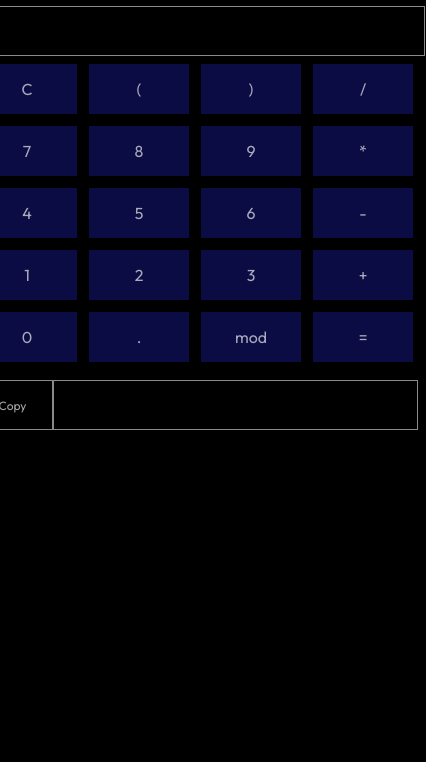
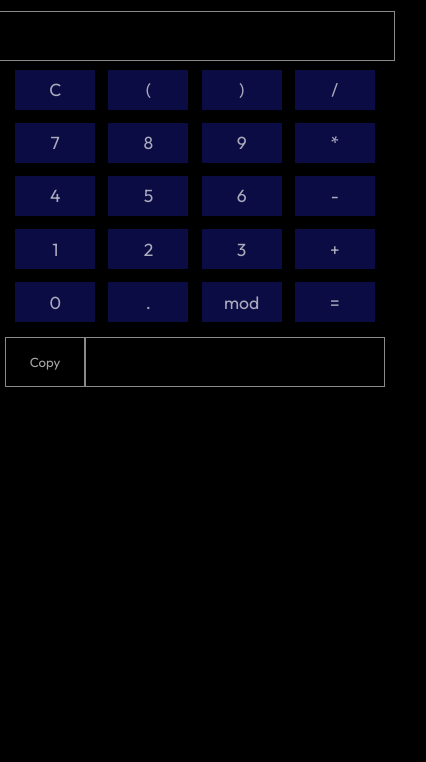
Before and after one commit to n-mlima/calc, a plain HTML site: page index.html in a window 390 px wide. Shown: the part 82-844 px from the top of the page, 426 px wide, since content can reach past the window. Drawn offline with Linux system fonts and the light colour scheme.

Commit message:
Update style.css

```diff
--- a/style.css
+++ b/style.css
@@ -87,11 +87,16 @@ main{
 
 @media(max-width:768px){
     html{
-        font-size: 50%;
+        font-size: 55%;
     }
 
     .keys{
+
+        grid-template-columns: repeat(4, 80px);
+        grid-template-rows: repeat(5, 40px);
+        height: 250px;
         gap: 1.5rem;
+
     }
 
     #copy{
@@ -99,7 +104,15 @@ main{
     }
 
     .input{
-        width: 365px;
+        width: 300px;
+    }
+    #input_user{
+        width: 400px;
+
+    }
+
+    #equal{
+        justify-content: center;
     }
 
 
```
